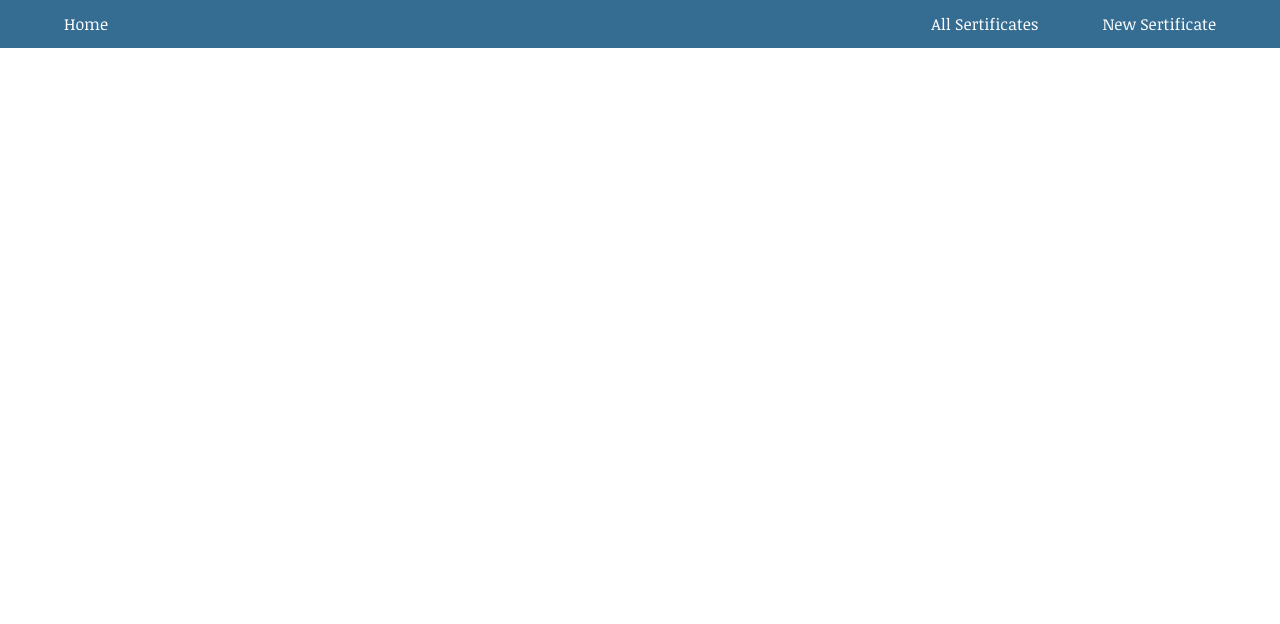
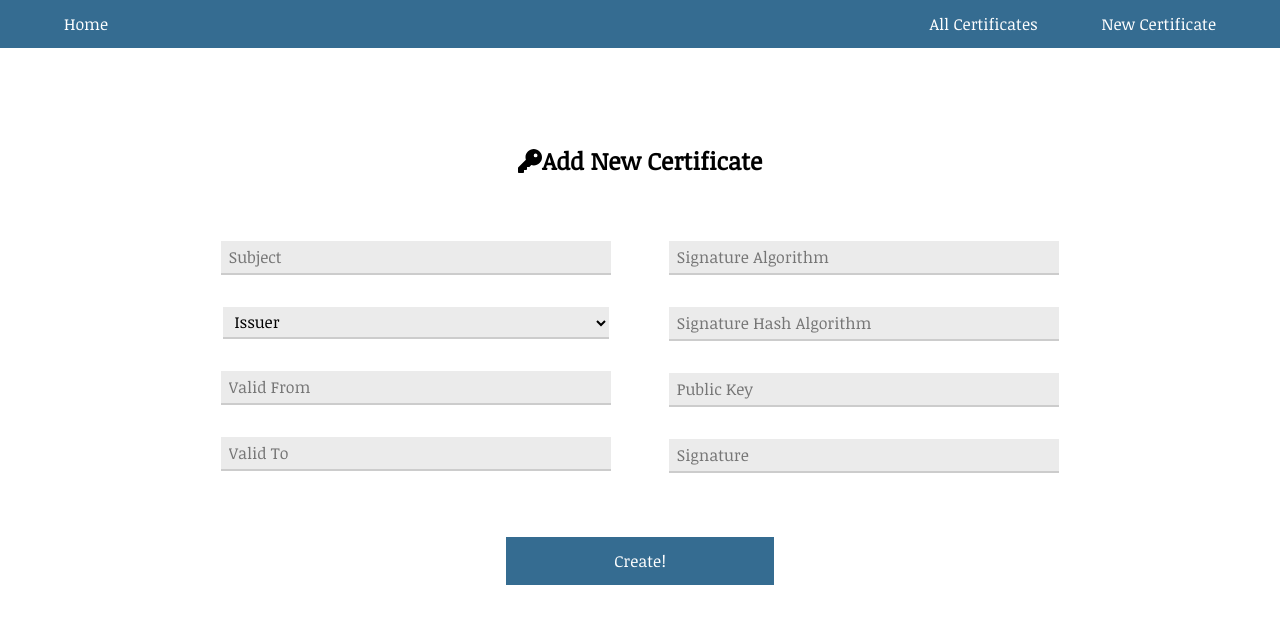
Before and after one commit to XWS-BSEP-Tim-13/BSEP-KT1, a React (Create React App) app in the folder frontend/: page /newCertificate in a window 1280 px wide. Shown: the top 624 px of the page. Built offline with nearby package versions, Linux system fonts and the light colour scheme.

Commit message:
feat: new certificate page

```diff
--- a/frontend/package.json
+++ b/frontend/package.json
@@ -6,14 +6,17 @@
         "@fortawesome/fontawesome-svg-core": "^6.1.1",
         "@fortawesome/free-solid-svg-icons": "^6.1.1",
         "@fortawesome/react-fontawesome": "^0.1.18",
+        "@reduxjs/toolkit": "^1.8.0",
         "@testing-library/jest-dom": "^5.16.3",
         "@testing-library/react": "^12.1.4",
         "@testing-library/user-event": "^13.5.0",
         "axios": "^0.26.1",
         "react": "^18.0.0",
         "react-dom": "^18.0.0",
+        "react-redux": "^7.2.6",
         "react-router-dom": "^6.2.2",
         "react-scripts": "5.0.0",
+        "redux": "^4.1.2",
         "web-vitals": "^2.1.4"
     },
     "scripts": {
--- a/frontend/src/App.js
+++ b/frontend/src/App.js
@@ -6,6 +6,8 @@ import { Route, Routes } from 'react-router-dom';
 import Homepage from './pages/Homepage/Homepage';
 import Mainpage from './pages/Mainpage/Mainpage';
 import Navbar from './components/Navbar/Navbar';
+import AllCertificates from './pages/AllCertificates/AllCertificates';
+import NewCertificate from './pages/NewCertificate/NewCertificate';
 
 import './App.css';
 
@@ -25,8 +27,10 @@ function App() {
         <div className="App">
             { location.pathname !== '/' ? <Navbar /> : null }
             <Routes>
-                <Route path='/' element={<Mainpage />} />
-                <Route path='/home' element={<Homepage />} />
+                <Route path='/' element={ <Mainpage /> } />
+                <Route path='/home' element={ <Homepage /> } />
+                <Route path='/newCertificate' element={ <NewCertificate /> } />
+                <Route path='/allCertificates' element={ <AllCertificates /> } />
             </Routes>
         </div>
     );
--- a/frontend/src/components/Navbar/Navbar.js
+++ b/frontend/src/components/Navbar/Navbar.js
@@ -8,8 +8,8 @@ function Navbar() {
                 <Link to="/home" className={classes.link} >Home</Link>
             </div>
             <div>
-                <Link to="/allSertificates" className={classes.link} >All Sertificates</Link>
-                <Link to="/newSertificate" className={classes.link} >New Sertificate</Link>
+                <Link to="/allCertificates" className={classes.link} >All Certificates</Link>
+                <Link to="/newCertificate" className={classes.link} >New Certificate</Link>
             </div>
         </nav>
     );
--- a/frontend/src/index.js
+++ b/frontend/src/index.js
@@ -1,13 +1,23 @@
 import React from 'react';
 import { createRoot } from 'react-dom/client';
+import { BrowserRouter } from 'react-router-dom';
+import App from './App';
+import { configureStore } from '@reduxjs/toolkit';
+import { Provider } from 'react-redux';
+
 import './index.css';
-import App from './App';
-import { BrowserRouter } from 'react-router-dom';
 
 const container = document.getElementById('root');
 const root = createRoot(container);
+
+const store = configureStore({
+    reducer: {}
+});
+
 root.render(
     <BrowserRouter>
-        <App tab="home" />
+        <Provider store={store}>
+            <App tab="home" />
+        </Provider>
     </BrowserRouter>
 );
--- /dev/null
+++ b/frontend/src/pages/AllCertificates/AllCertificates.js
@@ -0,0 +1,24 @@
+import classes from './AllCertificates.module.css';
+
+function AllCertificates() {
+    return (
+        <div className={classes.page}>
+            <div className={classes.options}>
+                <div>
+                    <input type="radio" id="end-entity" name="certificateType" value="EndEntity" />
+                    <label for="end-entity">End Entity</label>
+                </div>
+                <div>
+                    <input type="radio" id="ca" name="certificateType" value="CA" />
+                    <label for="ca">CA</label>
+                </div>
+                <div>
+                    <input type="radio" id="root" name="certificateType" value="Root" />
+                    <label for="root">Root</label>
+                </div>
+            </div>
+        </div>
+    );
+}
+
+export default AllCertificates;
--- /dev/null
+++ b/frontend/src/pages/AllCertificates/AllCertificates.module.css
@@ -0,0 +1,37 @@
+.page {
+    width: 65%;
+    display: flex;
+    flex-direction: column;
+    align-items: center;
+    margin: 2rem auto;
+}
+
+.options {
+    display: flex;
+    justify-content: space-around;
+    width: 100%;
+}
+
+.options input {
+    display: none;
+}
+
+.options > div {
+    background-color: rgb(255, 239, 233);
+    width: 30%;
+    height: 2.5rem;
+    display: flex;
+    justify-content: center;
+    align-items: center;
+
+    cursor: pointer;
+}
+
+.options label {
+    cursor: pointer;
+    font-weight: bold;
+}
+
+input[type="radio"]:checked + label {
+    color: rgb(156, 58, 18);
+}
--- a/frontend/src/pages/Homepage/Homepage.js
+++ b/frontend/src/pages/Homepage/Homepage.js
@@ -3,7 +3,7 @@
 function Homepage(props) {
     return (
         <div>
-            Nasa aplikacija!
+            Homepage
         </div>
     );
 }
--- /dev/null
+++ b/frontend/src/pages/NewCertificate/NewCertificate.js
@@ -0,0 +1,41 @@
+import { FontAwesomeIcon } from "@fortawesome/react-fontawesome";
+import { faKey } from "@fortawesome/free-solid-svg-icons";
+
+import classes from './NewCertificate.module.css';
+
+function NewCertificate() {
+
+    return (
+        <div className={classes.page}>
+            <div className={classes.title}>
+                <FontAwesomeIcon icon={faKey} />
+                <h1>Add New Certificate</h1>
+            </div>
+
+            <form>
+                <div className={classes.formRow}>
+                    <div className={classes.formColumn}>
+                        <input type='text' required placeholder='Subject' />
+                        <select name="Issuer">
+                            <option value="" disabled selected>Issuer</option>
+                            <option value="first">First option</option>
+                            <option value="second">Second option</option>
+                            <option value="third">Third option</option>
+                        </select>
+                        <input type='text' required placeholder='Valid From' onFocus={(e) => (e.target.type = "date")} onBlur={(e) => (e.target.type = "text")}/>
+                        <input type='text' required placeholder='Valid To' onFocus={(e) => (e.target.type = "date")} onBlur={(e) => (e.target.type = "text")}/>
+                    </div>
+                    <div className={classes.formColumn}>
+                        <input type='text' required placeholder='Signature Algorithm' />
+                        <input type='text' required placeholder='Signature Hash Algorithm' />
+                        <input type='text' required placeholder='Public Key' />
+                        <input type='text' required placeholder='Signature' />
+                    </div>
+                </div>
+                <button className={classes.button}>Create!</button>
+            </form>
+        </div>
+    );
+}
+
+export default NewCertificate;
--- /dev/null
+++ b/frontend/src/pages/NewCertificate/NewCertificate.module.css
@@ -0,0 +1,74 @@
+.page {
+    display: flex;
+    flex-direction: column;
+    align-items: center;
+    padding: 3rem 0;
+}
+
+.title {
+    display: flex;
+    font-size: 1.5rem;
+    align-items: center;
+    margin: 3rem auto;
+}
+
+h1 {
+    font-size: 1.5rem;
+    margin: 0;
+}
+
+form {
+    width: 70%;
+}
+
+.formRow {
+    display: flex;
+    justify-content: space-around;
+}
+
+.formColumn {
+    display: flex;
+    flex-direction: column;
+    align-items: center;
+    width: 100%;
+    padding: 0 1rem;
+}
+
+
+.formColumn > * {
+    width: 90%;
+    margin: 1rem 0;
+    background-color: rgb(235, 235, 235);
+    border: none;
+    border-bottom: 2px solid #ccc;
+    height: 2rem;
+    font-size: 1rem;
+    font-family: inherit;
+    padding: 0 0.5rem;
+    outline: none;
+}
+
+.formColumn select {
+    width: 93%;
+}
+
+.button {
+    width: 30%;
+    align-self: center;
+    margin-top: 3rem;
+    margin-bottom: 1rem;
+    height: 3rem;
+    font-size: 1rem;
+    background-color: rgb(53, 108, 145);
+    color: white;
+    border: none;
+    font-family: inherit;
+    cursor: pointer;
+}
+
+.button:hover,
+.button:active {
+    color: rgb(53, 108, 145);
+    background-color: rgba(53, 108, 145, 0.3);
+    border: 1px solid rgb(53, 108, 145);
+}
```
Also changed, not shown: frontend/src/features/template.js (added, +21 -0 lines), 1 other file (tests, documents, lock files or other folders).
